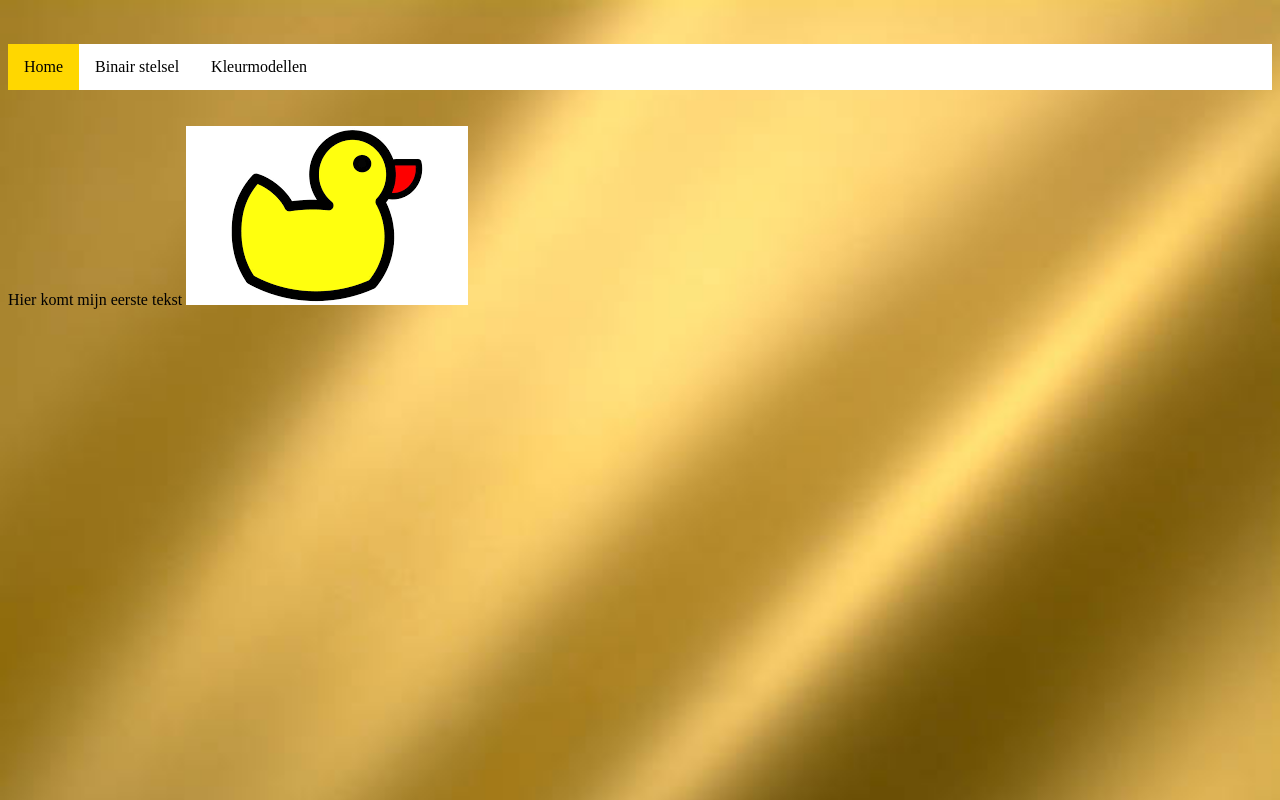
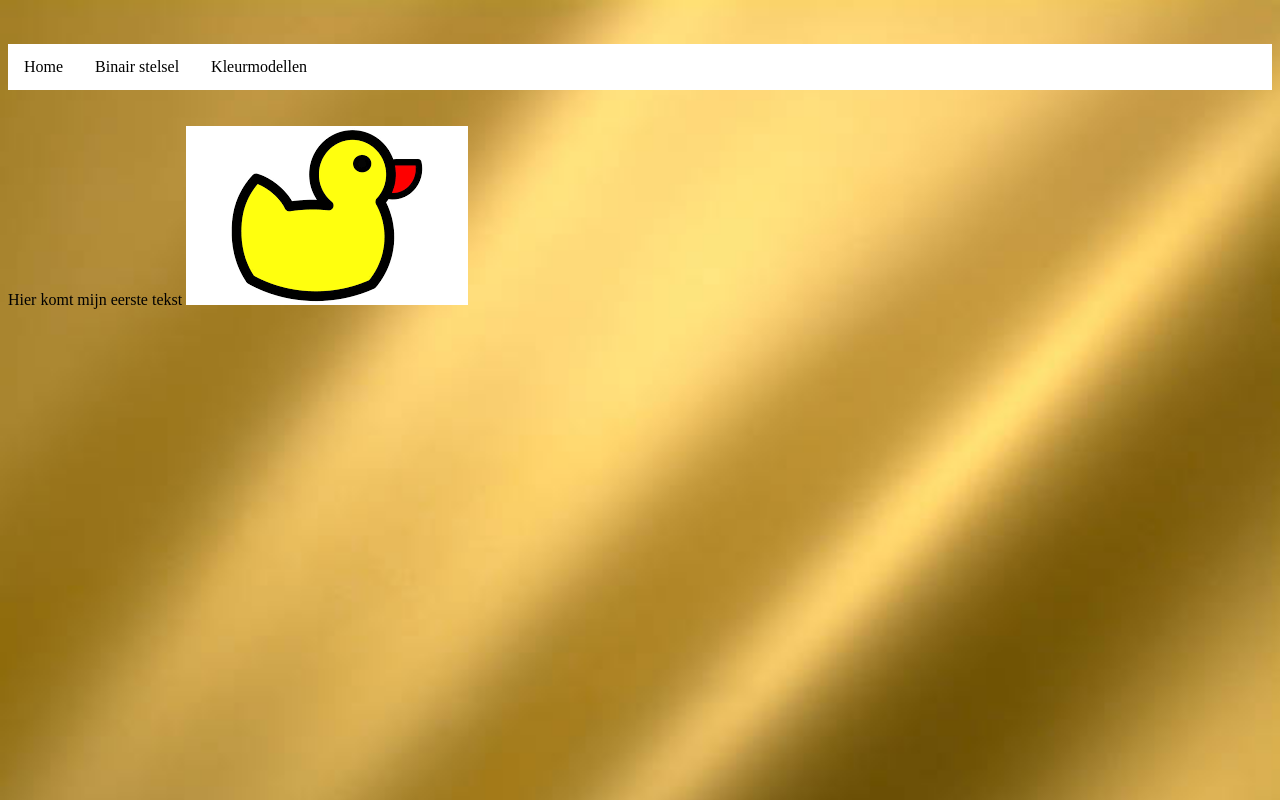
Before and after one commit to Juliette332/Juliette332.github.io, a plain HTML site: page index.html in a window 1280 px wide. In both pictures the pointer is over the link "Home". Drawn offline with Linux system fonts and the light colour scheme.

Commit message:
Update opmaak.css

```diff
--- a/opmaak.css
+++ b/opmaak.css
@@ -24,5 +24,5 @@ li a {
 }
 
 li a:hover:not(.active) {
-  background-color: gold;
+  background-color: grijs;
 }
```
